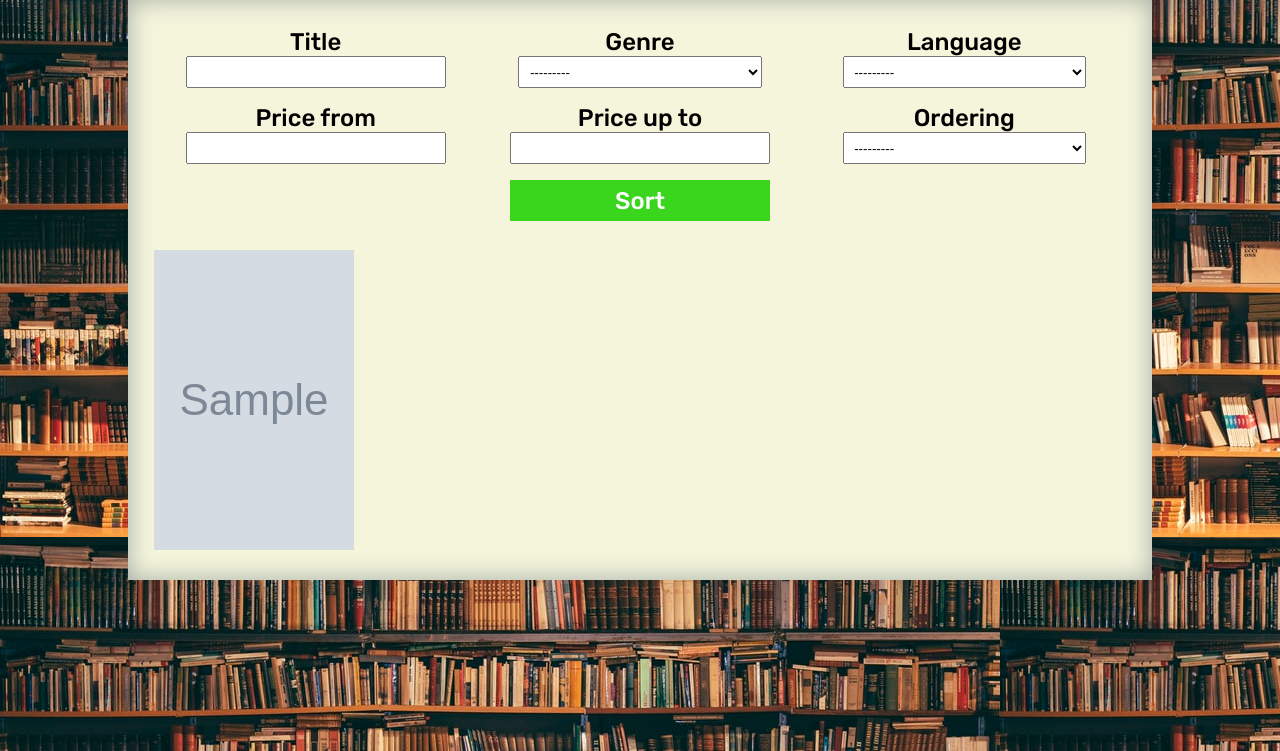
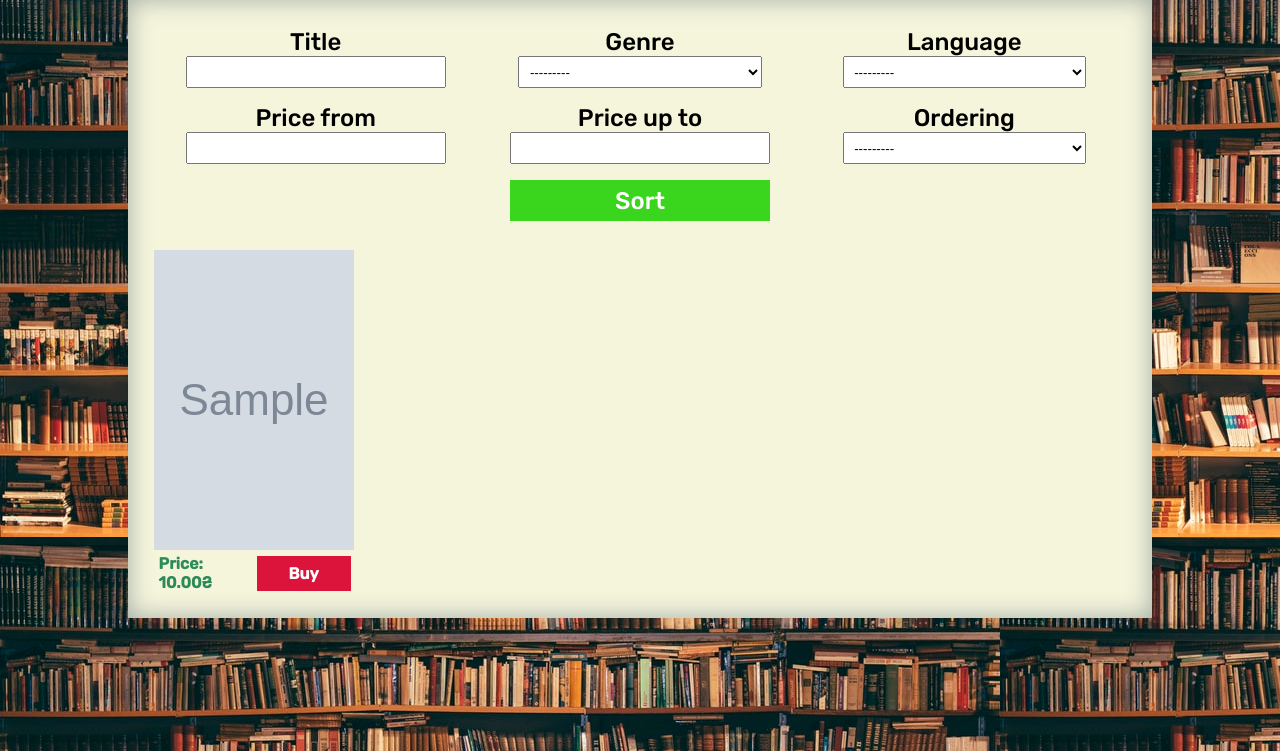
Before and after one commit to MNDonut/MyDjangoProjectLibrary, a Django app: page /books/ in a window 1280 px wide. Shown: the part 49-800 px from the top of the page. Run offline with Django 3.2, Linux system fonts and the light colour scheme; tables that the repository leaves empty hold one stand-in row (values such as "Sample post"); grey boxes marked "Sample" are stand-in pictures.

Commit message:
Added a button BUY and price of each book

```diff
--- a/book/static/all.css
+++ b/book/static/all.css
@@ -11,6 +11,7 @@ img {
 .books {
     padding: 3% 0 0 0;
     display: grid;
+    grid-row-gap: 1em;
     grid-template-columns: repeat(5, 1fr);
 }
 
@@ -57,3 +58,27 @@ p input, p select {
     text-align: center;
     font: 2em 'Rubik', sans-serif;
 }
+
+.book-info {
+    display: grid;
+    grid-template-columns: 1fr 1fr;
+    align-items: center;
+}
+
+.book-price {
+    font: 1em 'Rubik', sans-serif;
+    font-weight: bold;
+    text-align: left;
+    color: seagreen;
+    padding: 0 0 0 5%;
+}
+
+.buy-book {
+    background-color: crimson;
+    cursor: pointer;
+    color: white;
+    margin: 0 3%;
+    padding: 8% 0;
+    font: 1em 'Rubik', sans-serif;
+    font-weight: bold;
+}
--- a/book/templates/all_books.html
+++ b/book/templates/all_books.html
@@ -18,6 +18,10 @@
 {% for book in filter.qs %}
     <li class="all-book">
         <a href="{% url 'getBookByName' book.slug %}"><img src="{{ book.image.url }}"></a>
+        <div class="book-info">
+            <span class="book-price">Price: {{ book.price }}&#8372;</span>
+            <a class="buy-book"href="#">Buy</a>
+        </div>
     </li>
 {% endfor %}
 </ul>
```
